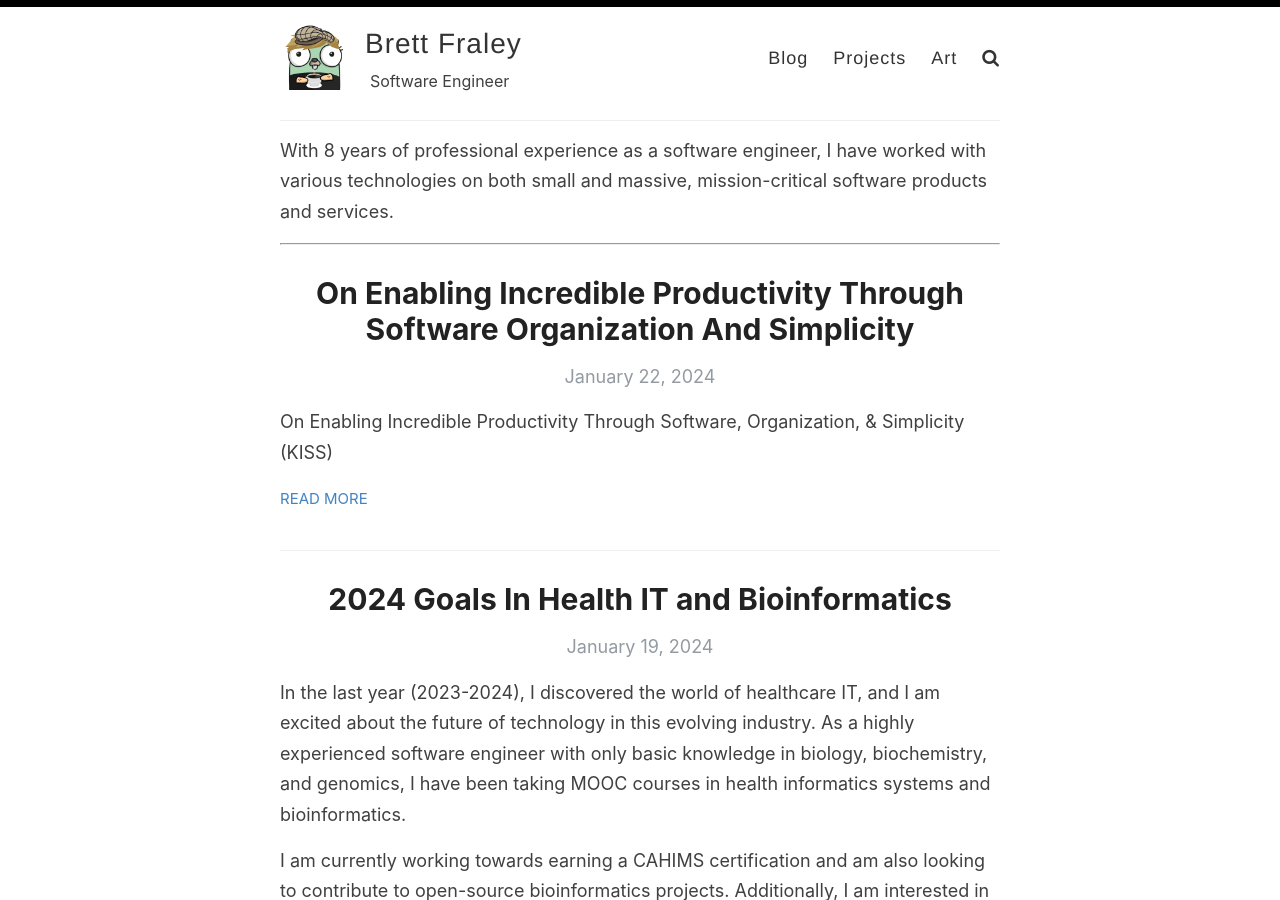
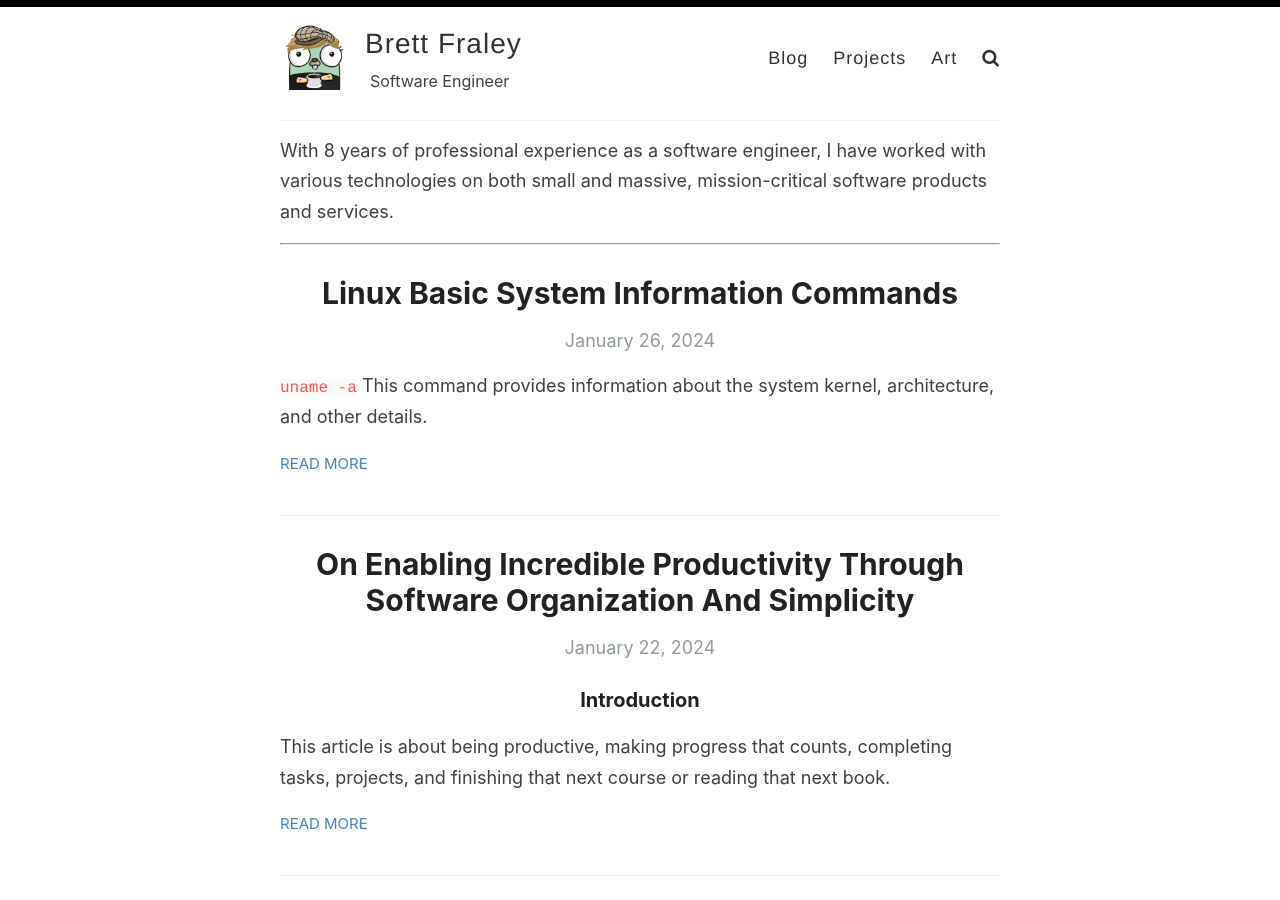
Before and after one commit to BrettFraley/BrettFraley.github.io, a Jekyll site: the page built from index.html, in a window 1280 px wide and 900 px high. Built offline with Jekyll 4.4.1, drawn with Linux system fonts in a browser that asks for light colours; nearby versions of some CDN libraries; the list of posts is cut into pages by our own code; some of the changed lines change nothing that is shown; some of the changed text lies outside the part shown.

Commit message:
Adds Basic Linux Commands Post

```diff
--- a/_posts/2024-01-22-on-enabling-incredible-productivity-through -software-organization-and-simplicity.md
+++ b/_posts/2024-01-22-on-enabling-incredible-productivity-through -software-organization-and-simplicity.md
@@ -1,10 +1,10 @@
-On Enabling Incredible Productivity Through Software, Organization, & Simplicity (KISS)
 
 ### Introduction
-This article is about being productive, making progress that counts, completing tasks, projects, and finishing that next course or reading that next book. It isn't advice on setting or reaching goals.
-It is about identifying what works for you or your organization to enable and optimize the ability to reach heightened levels of productivity. It is about clearing the path from obstacles and then upgrading your mode of transport along said path.
+This article is about being productive, making progress that counts, completing tasks, projects, and finishing that next course or reading that next book.
 
-The first half is the sections Clutter Out | Incredible Productivity In, The Need For Drive & Passion Amongst Mere Lists, and The Turbulent Sea of Lost Notes In Bottles.
+It isn't advice on setting or reaching goals. It is about identifying what works for you or your organization to enable and optimize the ability to reach heightened levels of productivity. It is about clearing the path from obstacles and then upgrading your mode of transport along said path.
+
+The first half is the sections Clutter Out - Incredible Productivity In, The Need For Drive & Passion Amongst Mere Lists, and The Turbulent Sea of Lost Notes In Bottles.
 
 The second half is for anyone who uses software daily in their career, creative projects, and school or hobby work, which is practically everyone! Becoming incredibly productive and organized through software doesn't mean a separate tool or service for every job. I write about digital simplicity, good tools, tips for software engineers, and customizing your daily use of software in ways that may bring joy and peace of mind to your work. ***Note: I will be posting a more thorough standalone article on this topic, open source, Linux, and the arsenal of some lesser known software development tools I recommend and will link to it here and on my website once complete - @TODO! :)***
 
--- /dev/null
+++ b/_posts/2024-01-26-linux-notes-cmds.md
@@ -0,0 +1,74 @@
+---
+layout: post
+title: Linux Basic System Information Commands
+categories: [Software Industry, Linux, Dev Notes]
+---
+
+
+`uname -a`
+This command provides information about the system kernel, architecture, and other details.
+
+Operating System Information:
+
+
+`lsb_release -a`
+This command provides information about the Ubuntu distribution and release.
+
+System and Memory Information:
+
+
+`free -h`
+This command displays information about system memory, including total, used, and free memory.
+
+CPU Information:
+
+
+`lscpu`
+This command provides detailed information about the CPU architecture and specifications.
+
+Disk Space Information:
+
+
+`df -h`
+This command displays information about disk space usage on mounted filesystems.
+
+List of PCI Devices:
+
+
+`lspci`
+This command lists all PCI devices connected to your system.
+
+List USB Devices:
+
+
+`lsusb`
+This command lists all USB devices connected to your system.
+
+Network Interface Information:
+
+
+`ifconfig`
+This command provides information about network interfaces.
+
+Network Connectivity Test:
+
+
+`ping` google.com
+This command tests network connectivity by pinging a specified host (in this case, Google).
+
+List of Running Processes:
+
+
+`ps aux`
+This command lists all running processes on your system.
+
+System Logs:
+
+`dmesg`
+This command displays the kernel ring buffer, which contains information about system events.
+
+System and Process Resource Usage:
+
+
+`top`
+This command provides real-time information about system resource usage and running processes.
```
